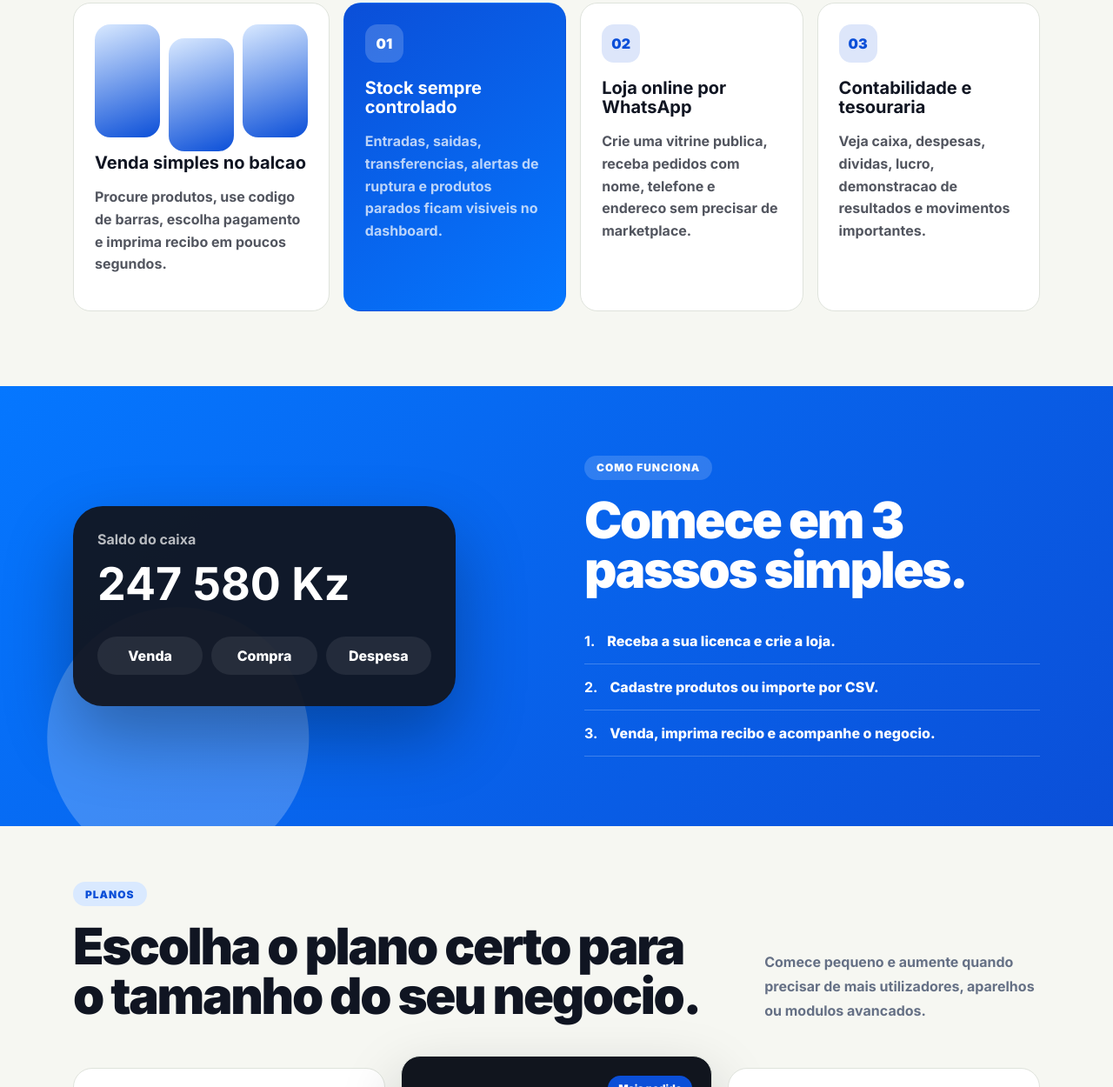
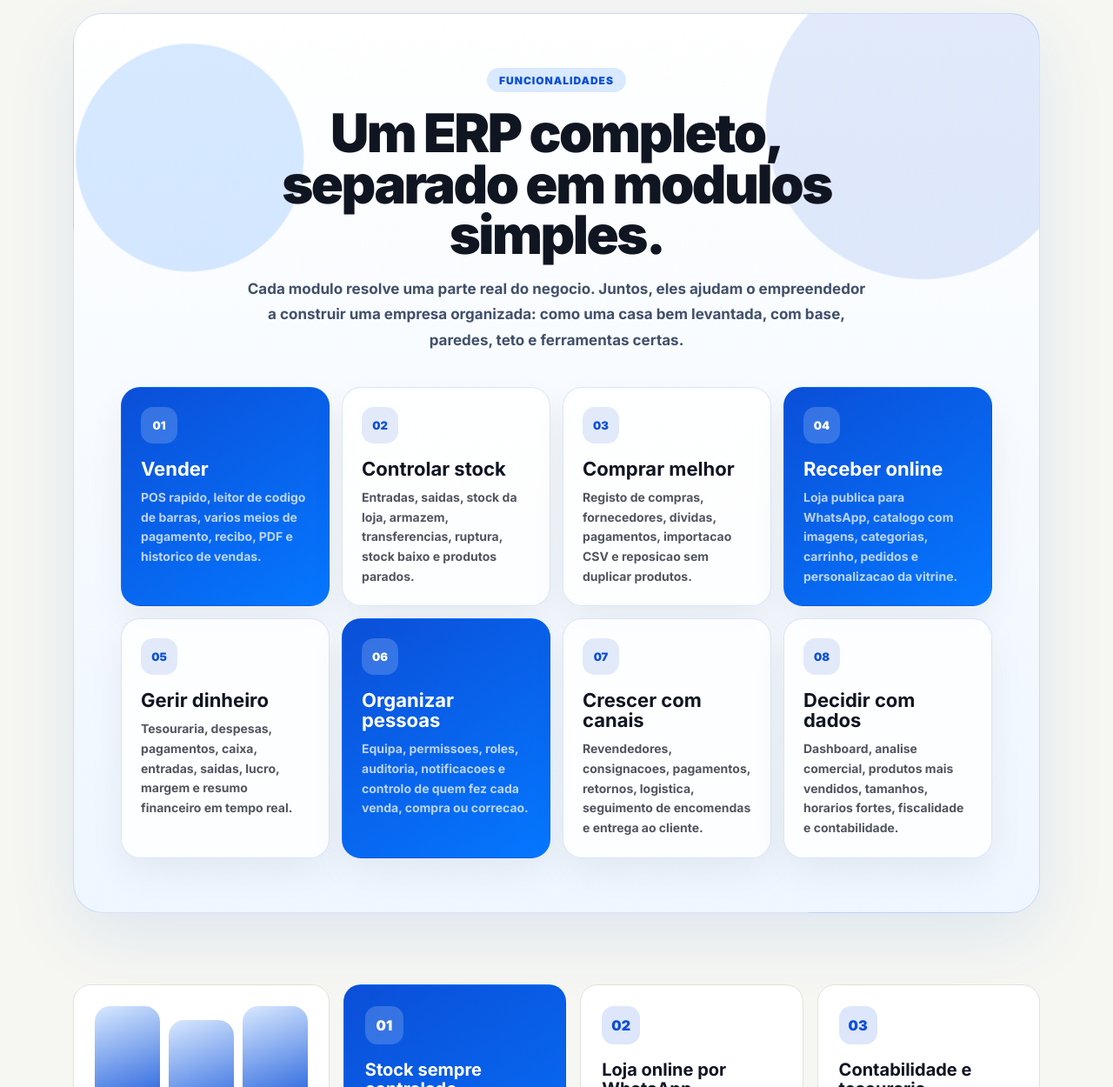
Before and after one commit to Goldendesignn/Azul_Gestao_landing_page, a website: page index.html in a window 1280 px wide. Shown: the part 1437-2687 px from the top of the page at 87% size. Drawn offline with Linux system fonts and the light colour scheme.

Commit message:
Add centered feature modules section

```diff
--- a/index.html
+++ b/index.html
@@ -95,6 +95,57 @@
         <h2>Mais clareza para vender, comprar e controlar o dinheiro.</h2>
       </div>
       <p>O sistema foi pensado para utilizadores que querem simplicidade: botoes grandes, icons claros, recibo rapido e dados organizados automaticamente.</p>
+    </section>
+
+    <section class="modules-showcase" aria-label="Funcionalidades do Azul Gestao">
+      <div class="modules-head">
+        <span class="pill">Funcionalidades</span>
+        <h2>Um ERP completo, separado em modulos simples.</h2>
+        <p>Cada modulo resolve uma parte real do negocio. Juntos, eles ajudam o empreendedor a construir uma empresa organizada: como uma casa bem levantada, com base, paredes, teto e ferramentas certas.</p>
+      </div>
+
+      <div class="module-builder">
+        <article>
+          <span>01</span>
+          <h3>Vender</h3>
+          <p>POS rapido, leitor de codigo de barras, varios meios de pagamento, recibo, PDF e historico de vendas.</p>
+        </article>
+        <article>
+          <span>02</span>
+          <h3>Controlar stock</h3>
+          <p>Entradas, saidas, stock da loja, armazem, transferencias, ruptura, stock baixo e produtos parados.</p>
+        </article>
+        <article>
+          <span>03</span>
+          <h3>Comprar melhor</h3>
+          <p>Registo de compras, fornecedores, dividas, pagamentos, importacao CSV e reposicao sem duplicar produtos.</p>
+        </article>
+        <article>
+          <span>04</span>
+          <h3>Receber online</h3>
+          <p>Loja publica para WhatsApp, catalogo com imagens, categorias, carrinho, pedidos e personalizacao da vitrine.</p>
+        </article>
+        <article>
+          <span>05</span>
+          <h3>Gerir dinheiro</h3>
+          <p>Tesouraria, despesas, pagamentos, caixa, entradas, saidas, lucro, margem e resumo financeiro em tempo real.</p>
+        </article>
+        <article>
+          <span>06</span>
+          <h3>Organizar pessoas</h3>
+          <p>Equipa, permissoes, roles, auditoria, notificacoes e controlo de quem fez cada venda, compra ou correcao.</p>
+        </article>
+        <article>
+          <span>07</span>
+          <h3>Crescer com canais</h3>
+          <p>Revendedores, consignacoes, pagamentos, retornos, logistica, seguimento de encomendas e entrega ao cliente.</p>
+        </article>
+        <article>
+          <span>08</span>
+          <h3>Decidir com dados</h3>
+          <p>Dashboard, analise comercial, produtos mais vendidos, tamanhos, horarios fortes, fiscalidade e contabilidade.</p>
+        </article>
+      </div>
     </section>
 
     <section class="feature-grid">
--- a/styles.css
+++ b/styles.css
@@ -422,6 +422,98 @@ main {
   color: var(--muted);
   line-height: 1.75;
   font-weight: 650;
+}
+
+.modules-showcase {
+  margin: 12px 0 82px;
+  padding: 62px 54px;
+  border: 1px solid rgba(11,79,216,.16);
+  border-radius: 34px;
+  background:
+    radial-gradient(circle at 12% 16%, rgba(5,119,255,.16) 0 130px, transparent 132px),
+    radial-gradient(circle at 88% 12%, rgba(11,79,216,.12) 0 180px, transparent 182px),
+    linear-gradient(180deg, #ffffff, #eef6ff);
+  box-shadow: 0 26px 80px rgba(11,79,216,.1);
+}
+
+.modules-head {
+  max-width: 790px;
+  margin: 0 auto 38px;
+  text-align: center;
+}
+
+.modules-head h2 {
+  margin: 18px 0;
+  font-size: clamp(36px, 4.8vw, 64px);
+  line-height: .95;
+  letter-spacing: -.04em;
+  font-weight: 900;
+}
+
+.modules-head p {
+  margin: 0 auto;
+  max-width: 720px;
+  color: #41506a;
+  font-size: 17px;
+  line-height: 1.75;
+  font-weight: 700;
+}
+
+.module-builder {
+  display: grid;
+  grid-template-columns: repeat(4, minmax(0, 1fr));
+  gap: 14px;
+}
+
+.module-builder article {
+  min-height: 210px;
+  padding: 22px;
+  border: 1px solid rgba(11,79,216,.14);
+  border-radius: 22px;
+  background: rgba(255,255,255,.82);
+  box-shadow: 0 16px 42px rgba(16,21,34,.06);
+}
+
+.module-builder article:nth-child(1),
+.module-builder article:nth-child(4),
+.module-builder article:nth-child(6) {
+  background: linear-gradient(145deg, #0b4fd8, #0577ff);
+  color: #fff;
+  border-color: transparent;
+}
+
+.module-builder span {
+  display: inline-grid;
+  place-items: center;
+  width: 42px;
+  height: 42px;
+  border-radius: 14px;
+  background: color-mix(in srgb, var(--blue) 12%, #fff);
+  color: var(--blue);
+  font-size: 13px;
+  font-weight: 900;
+}
+
+.module-builder article:nth-child(1) span,
+.module-builder article:nth-child(4) span,
+.module-builder article:nth-child(6) span {
+  background: rgba(255,255,255,.18);
+  color: #fff;
+}
+
+.module-builder h3 {
+  margin: 18px 0 10px;
+  font-size: 22px;
+  line-height: 1.05;
+}
+
+.module-builder p {
+  margin: 0;
+  color: currentColor;
+  opacity: .72;
+  line-height: 1.62;
+  font-size: 14px;
+  font-weight: 700;
 }
 
 .feature-grid {
@@ -850,8 +942,13 @@ details p {
 
   .feature-grid,
   .pricing-grid,
-  .testimonial-row {
+  .testimonial-row,
+  .module-builder {
     grid-template-columns: 1fr 1fr;
+  }
+
+  .modules-showcase {
+    padding: 44px 28px;
   }
 
   .steps-band {
@@ -966,8 +1063,19 @@ details p {
 
   .feature-grid,
   .pricing-grid,
-  .testimonial-row {
+  .testimonial-row,
+  .module-builder {
     grid-template-columns: 1fr;
+  }
+
+  .modules-showcase {
+    margin-bottom: 54px;
+    padding: 34px 18px;
+    border-radius: 24px;
+  }
+
+  .modules-head {
+    text-align: left;
   }
 
   .price-card.featured {
```
